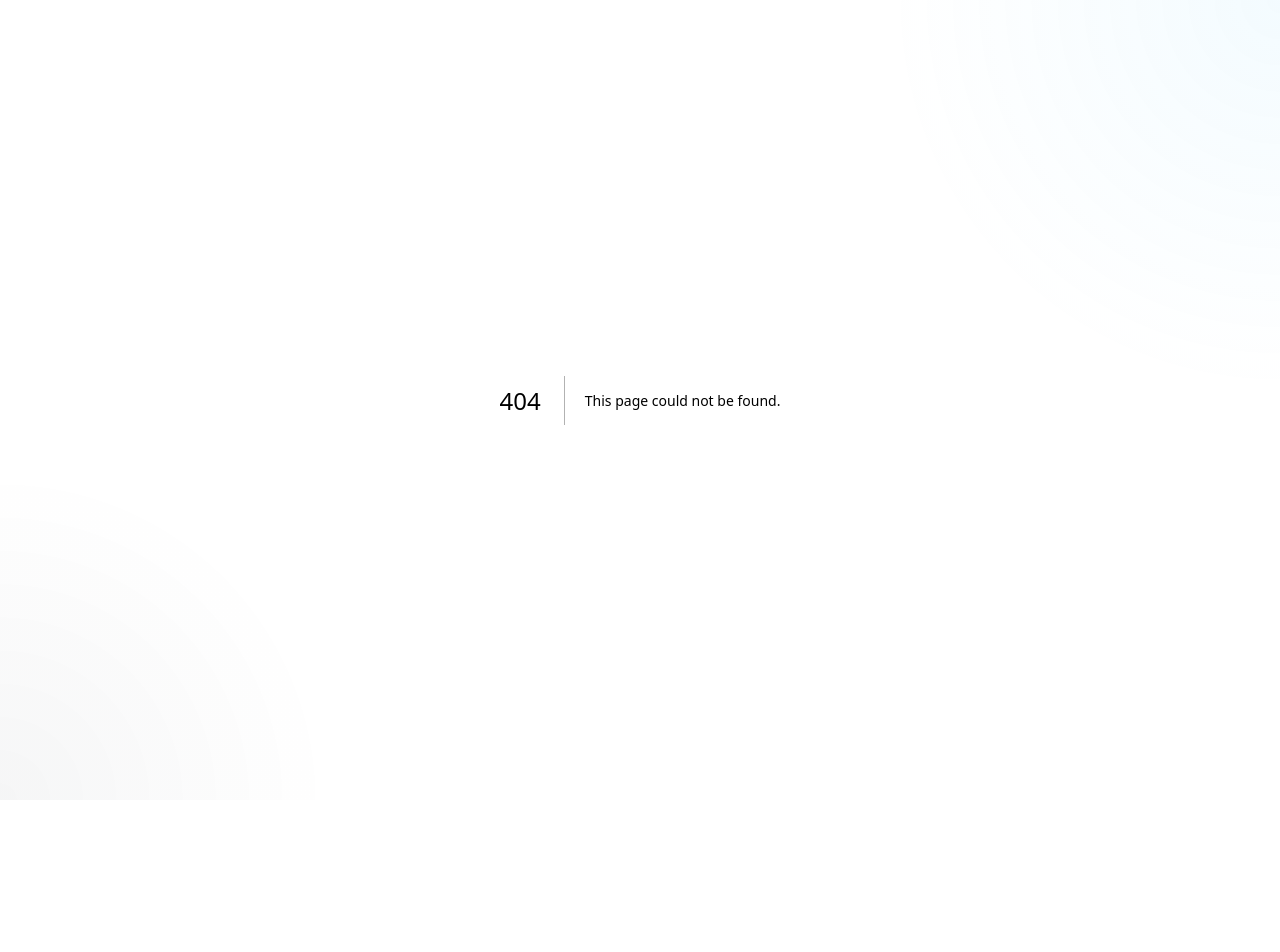
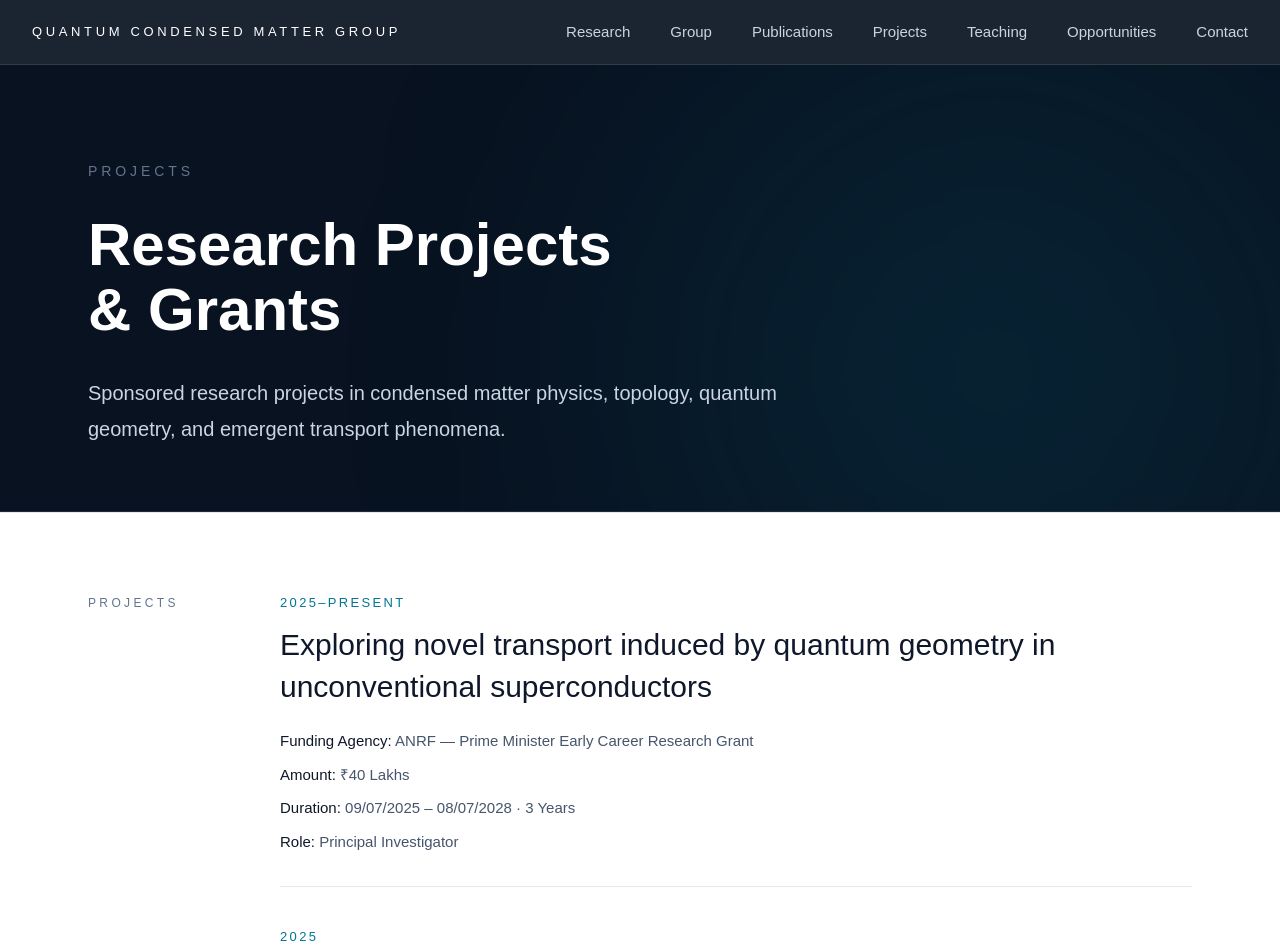
Before and after one commit to SnehasisNandy-Group/Quantum-Condensed-Matter-Group, a Next.js app: page /projects in a window 1280 px wide. Before the commit this address had no page. Shown: the top 952 px of the page. Before the commit the page ends 800 px from the top, so only its background shows below. Built offline with nearby package versions, Linux system fonts and the light colour scheme.

Commit message:
Added projects to navbar

```diff
--- /dev/null
+++ b/src/app/projects/page.tsx
@@ -0,0 +1,164 @@
+import Navbar from "../../components/Navbar";
+import Footer from "../../components/Footer";
+
+const projects = [
+  {
+    year: "2025–Present",
+    title:
+      "Exploring novel transport induced by quantum geometry in unconventional superconductors",
+    agency: "ANRF — Prime Minister Early Career Research Grant",
+    amount: "₹40 Lakhs",
+    duration: "09/07/2025 – 08/07/2028 · 3 Years",
+    role: "Principal Investigator",
+  },
+
+  {
+    year: "2025",
+    title:
+      "Harnessing 2D van der Waals Semiconducting Heterostructures for Quantum Optoelectronic Devices",
+    agency: "DST — Indo-Russia Joint Research Grant",
+    amount: "₹1 Crore",
+    duration: "2 Years",
+    role: "Co-Principal Investigator",
+  },
+
+  {
+    year: "2022–2023",
+    title:
+      "Anomalous Transport in Correlated Topological Materials",
+    agency:
+      "Laboratory Directed Research and Development (LDRD), LANL",
+    amount: "230K USD",
+    duration: "21/03/2022 – 11/12/2023",
+    role: "Co-Principal Investigator",
+  },
+];
+
+export default function ProjectsPage() {
+  return (
+    <main className="min-h-screen bg-white text-slate-900 overflow-x-hidden">
+
+      <Navbar />
+
+      {/* HERO */}
+      <section className="relative bg-[#081220] overflow-hidden border-b border-slate-800">
+
+        {/* Glow */}
+        <div className="absolute top-[-10%] right-[-5%] w-[700px] h-[700px] bg-cyan-500/10 blur-[140px] rounded-full pointer-events-none" />
+
+        <div className="max-w-6xl mx-auto px-6 pt-24 pb-16 relative z-10">
+
+          <div className="max-w-4xl">
+
+            <p className="text-sm uppercase tracking-[0.28em] text-slate-500 mb-8">
+              Projects
+            </p>
+
+            <h1 className="text-4xl lg:text-6xl font-semibold leading-[1.08] text-white">
+              Research Projects
+              <br />
+              & Grants
+            </h1>
+
+            <p className="mt-8 text-lg lg:text-xl text-slate-300 leading-[1.8] max-w-3xl font-light">
+              Sponsored research projects in condensed matter physics,
+              topology, quantum geometry,
+              and emergent transport phenomena.
+            </p>
+
+          </div>
+
+        </div>
+
+      </section>
+
+      {/* PROJECTS */}
+      <section className="bg-white border-t border-slate-200">
+
+        <div className="max-w-6xl mx-auto px-6 py-20">
+
+          <div className="grid lg:grid-cols-12 gap-12">
+
+            {/* LEFT LABEL */}
+            <div className="lg:col-span-2">
+
+              <p className="text-[12px] uppercase tracking-[0.28em] text-slate-500 leading-[1.7]">
+                                Projects
+              </p>
+
+            </div>
+
+            {/* RIGHT CONTENT */}
+            <div className="lg:col-span-10 space-y-10">
+
+              {projects.map((project, index) => (
+
+                <div
+                  key={index}
+                  className="border-b border-slate-200 pb-8"
+                >
+
+                  {/* YEAR */}
+                  <p className="text-[13px] uppercase tracking-[0.18em] text-cyan-700 mb-3">
+
+                    {project.year}
+
+                  </p>
+
+                  {/* TITLE */}
+                  <h2 className="text-[24px] lg:text-[30px] leading-[1.4] font-light text-slate-900 max-w-4xl mb-5">
+
+                    {project.title}
+
+                  </h2>
+
+                  {/* DETAILS */}
+                  <div className="space-y-2 text-[15px] text-slate-600 leading-[1.7]">
+
+                    <p>
+                      <span className="text-slate-900 font-medium">
+                        Funding Agency:
+                      </span>{" "}
+                      {project.agency}
+                    </p>
+
+                    <p>
+                      <span className="text-slate-900 font-medium">
+                        Amount:
+                      </span>{" "}
+                      {project.amount}
+                    </p>
+
+                    <p>
+                      <span className="text-slate-900 font-medium">
+                        Duration:
+                      </span>{" "}
+                      {project.duration}
+                    </p>
+
+                    <p>
+                      <span className="text-slate-900 font-medium">
+                        Role:
+                      </span>{" "}
+                      {project.role}
+                    </p>
+
+                  </div>
+
+                </div>
+
+              ))}
+
+            </div>
+
+          </div>
+
+        </div>
+
+      </section>
+
+      <Footer />
+
+    </main>
+  );
+}
--- a/src/components/Navbar.tsx
+++ b/src/components/Navbar.tsx
@@ -51,7 +51,12 @@ export default function Navbar() {
           >
             Publications
           </a>
-
+<a
+  href="/projects"
+  className="hover:text-white transition duration-300"
+>
+  Projects
+</a>
           <a
             href="/teaching"
             className="hover:text-white transition duration-300"
```
